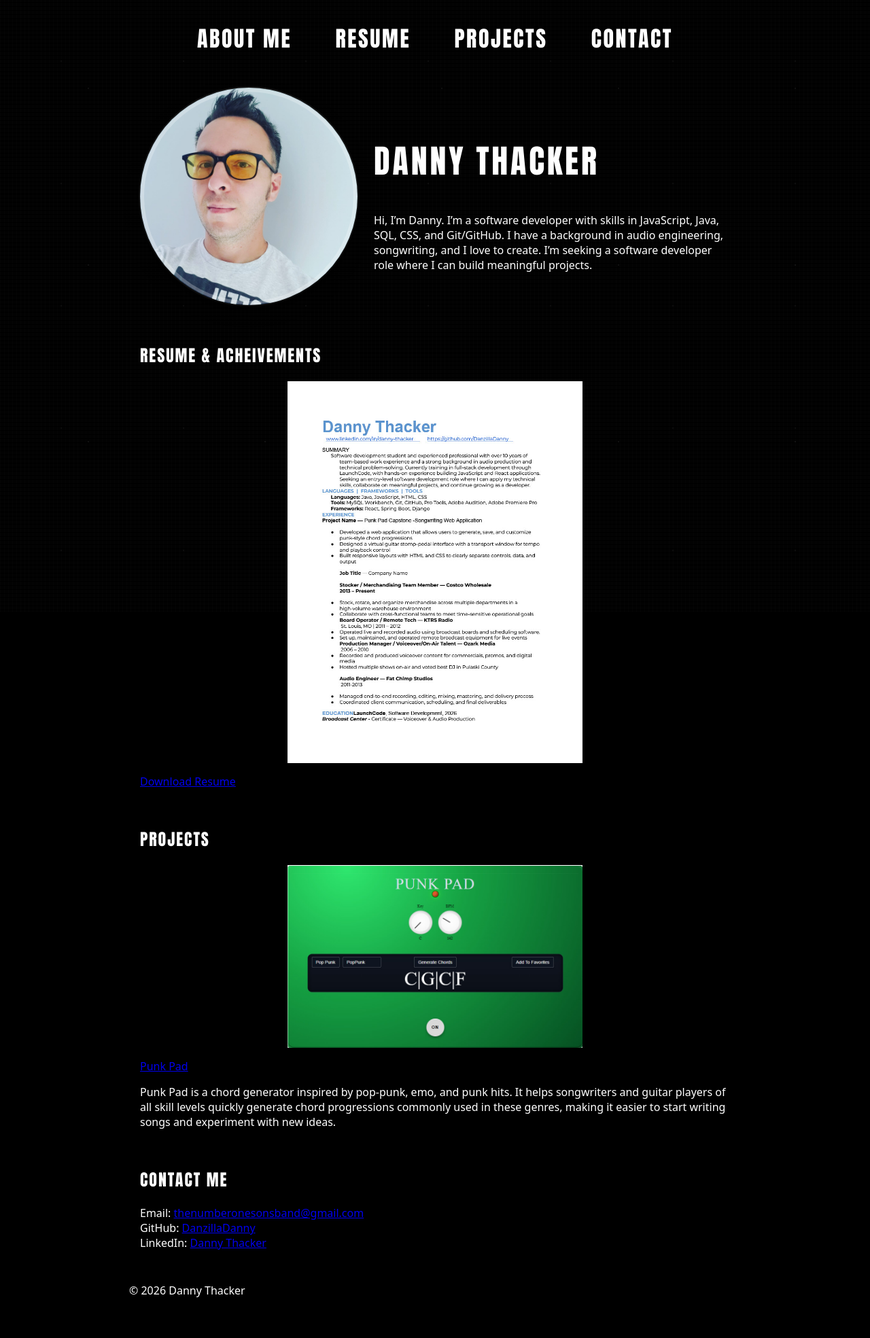
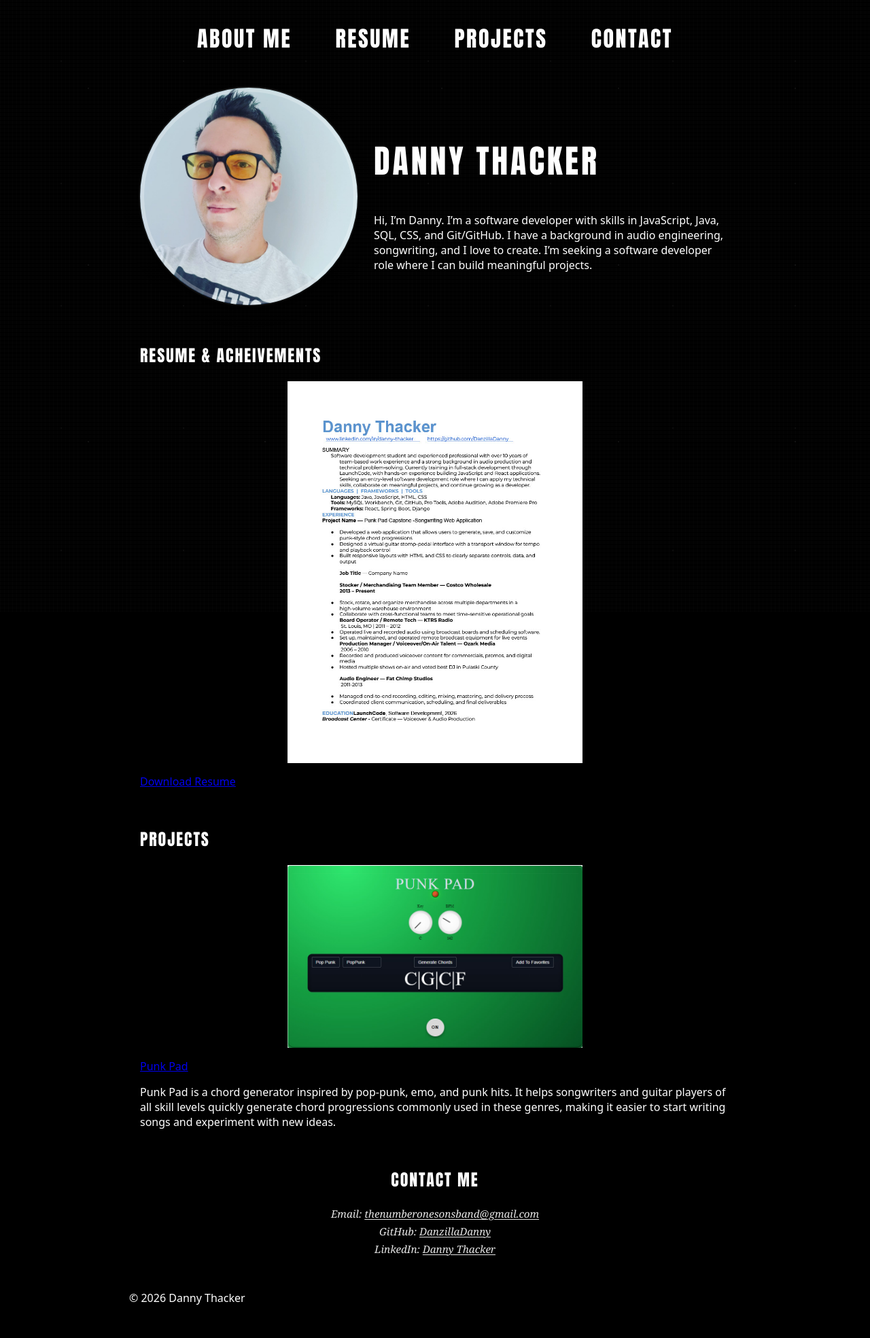
Before and after one commit to DanzillaDanny/DanzillaDanny.github.io, a Jekyll site: the page built from index.md, in a window 1280 px wide. Shown: the whole page at 68% size. Built offline with Jekyll 4.4.1, drawn with Linux system fonts in a browser that asks for light colours.

Commit message:
styled contact section

```diff
--- a/assets/index.css
+++ b/assets/index.css
@@ -152,3 +152,28 @@ background:
     display: block;
     margin: 1rem auto;
 }
+
+#contact {
+  text-align: center;
+}
+
+#contact p {
+  font-family: Georgia, "Times New Roman", Times, serif;
+  font-style: italic;
+  font-size: 0.95rem;
+  line-height: 1.7;
+  color: rgba(255,255,255,0.9);
+}
+
+#contact a {
+  color: rgba(255,255,255,0.95);
+  text-decoration: underline;
+  text-decoration-thickness: 1px;
+  text-underline-offset: 2px;
+  opacity: 0.95;
+  transition: opacity 0.15s ease-out;
+}
+
+#contact a:hover {
+  opacity: 1;
+}
```
